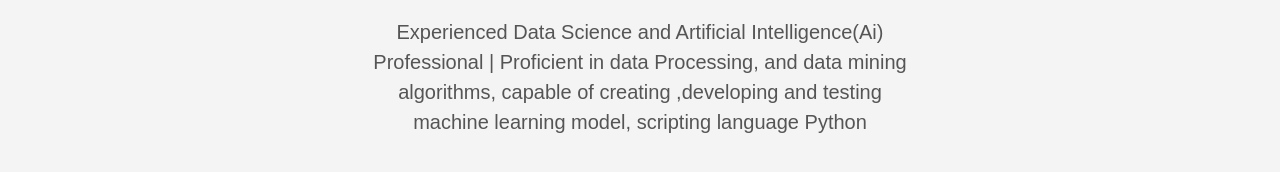
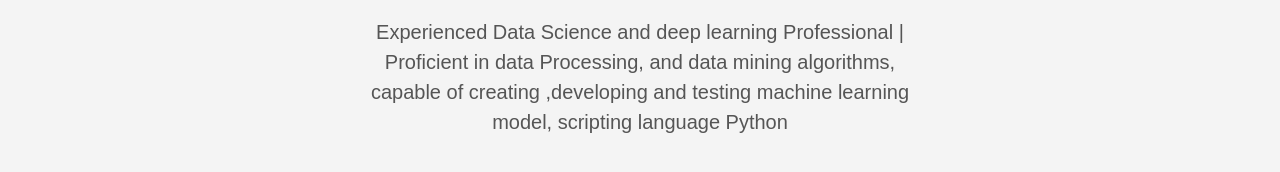
Before and after one commit to kuldeepsaini06/Home, a plain HTML site: page about/index.html in a window 1280 px wide. Shown: the part 1066-1238 px from the top of the page. Drawn offline with Linux system fonts and the light colour scheme.

Commit message:
update website

```diff
--- a/about/index.html
+++ b/about/index.html
@@ -162,7 +162,7 @@
     <img src="https://kuldeepsaini06.github.io/Home/images/Kuldep_image.jpeg"/>
 </figure>
 
-Experienced Data Science and Artificial Intelligence(Ai) Professional | Proficient in data Processing, and data mining algorithms, capable of creating ,developing and testing machine learning model, scripting language Python</p>
+Experienced Data Science and deep learning Professional | Proficient in data Processing, and data mining algorithms, capable of creating ,developing and testing machine learning model, scripting language Python</p>
 </section>
     <section class="flex-ns flex-wrap justify-around mt5">
 
```
